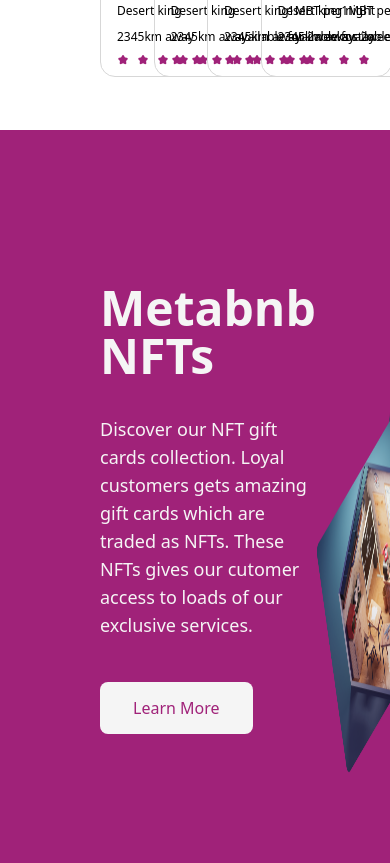
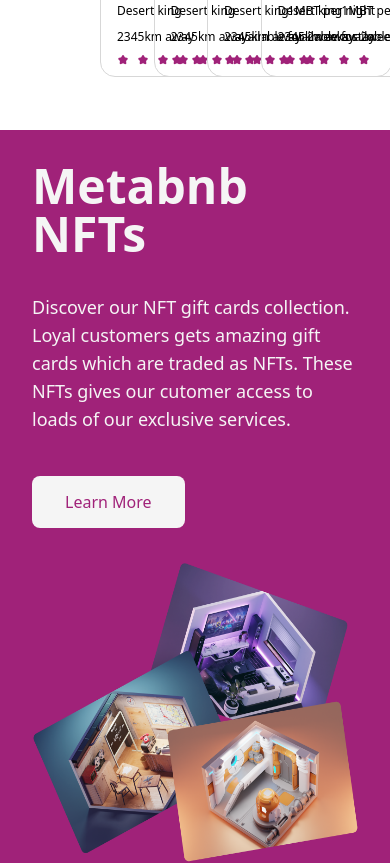
Before and after one commit to Chiisom03/metabnb, a React (Create React App) app: page / in a window 390 px wide. Shown: the part 1880-2743 px from the top of the page. Built offline with nearby package versions, Linux system fonts and the light colour scheme; a web font is replaced by a local one.

Commit message:
feat: made inspiration section responsive

```diff
--- a/src/components/Banner.jsx
+++ b/src/components/Banner.jsx
@@ -2,7 +2,7 @@ import React from "react";
 import metaNft from "../assets/images/metanft.png";
 const Banner = () => {
   return (
-    <div className="h-[744px] w-full bg-major text-white py-[100px] pl-[100px] pr-[90px] flex justify-between items-center">
+    <div className="h-full md:h-[744px] w-full bg-major text-white p-8 md:py-[100px] md:pl-[100px] md:pr-[90px] md:flex md:justify-between items-center">
       <div className="">
         <h2 className="font-bold text-5xl mb-[35px]">Metabnb NFTs</h2>
         <p className="text-lg mb-[57px]">
@@ -17,7 +17,11 @@ const Banner = () => {
           Learn More
         </a>
       </div>
-      <img src={metaNft} alt="meta NFTs" className="w-[704px] h-[574.85px]" />
+      <img
+        src={metaNft}
+        alt="meta NFTs"
+        className="w-full h-[300px] my-12 md:my-0 md:w-[704px] md:h-[574.85px]"
+      />
     </div>
   );
 };
```
